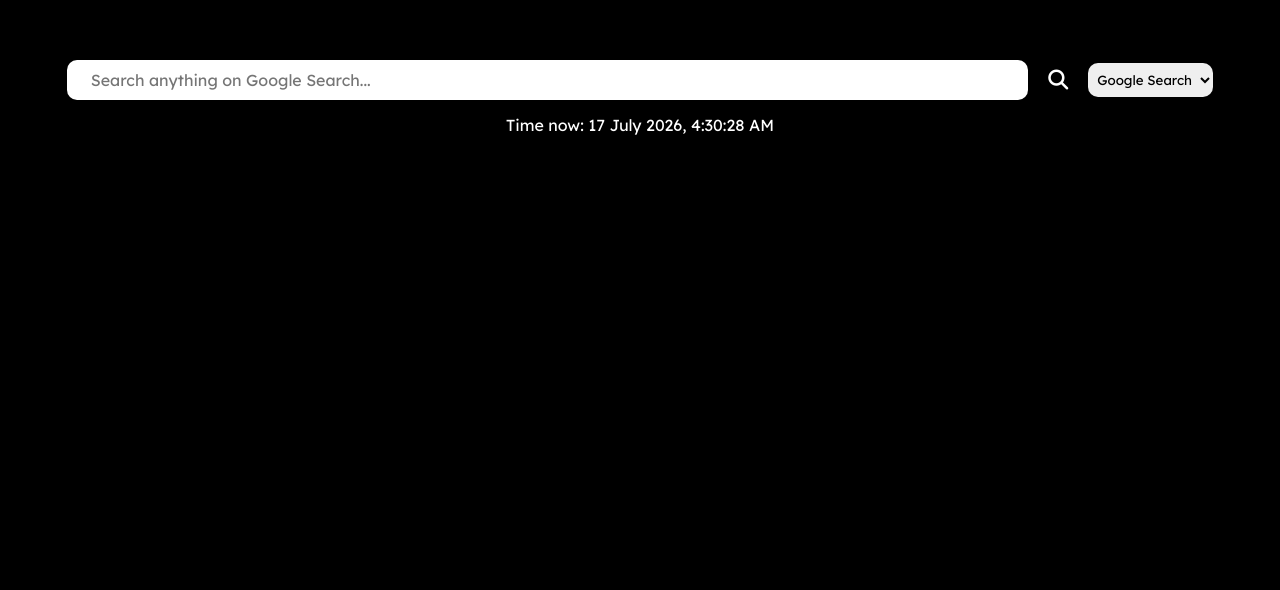
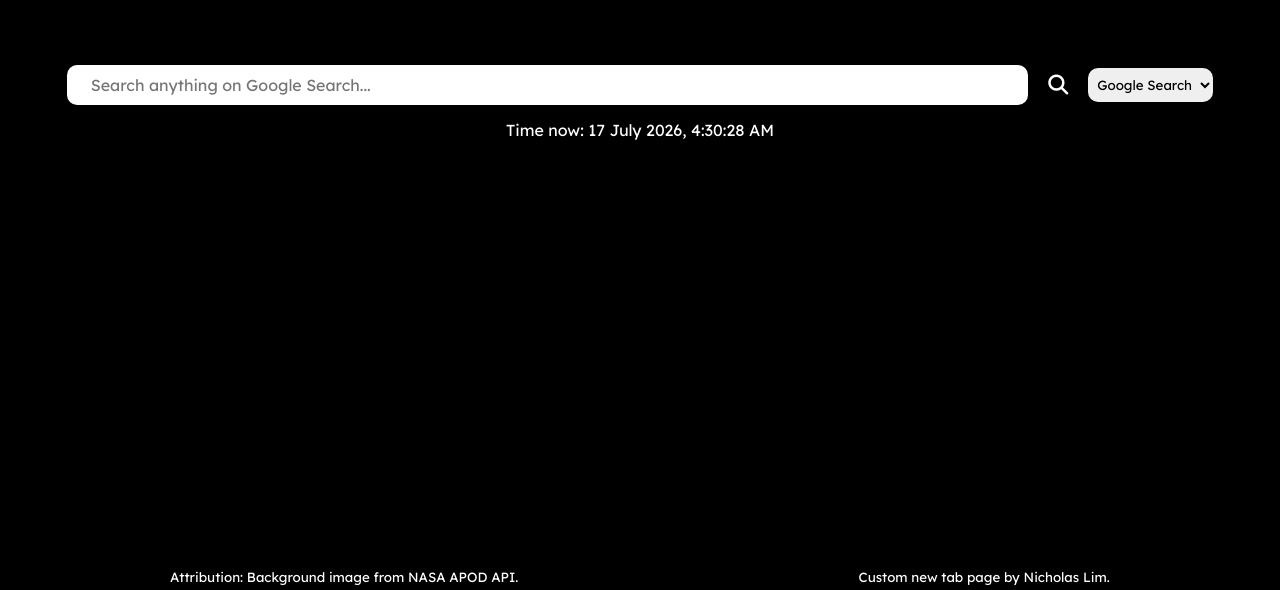
Before and after one commit to Nicholas1023/new-tab, a website built with Vite: page index.html in a window 1280 px wide. Shown: the part 210-800 px from the top of the page. Built offline with nearby package versions, Linux system fonts and the light colour scheme; no server answers.

Commit message:
Add footer for attribution

```diff
--- a/index.html
+++ b/index.html
@@ -21,7 +21,10 @@
             </select>
         </div>
         <p id="time"></p>
-        <div id="app"></div>
+        <footer>
+            <small id="imageCopyright">Attribution: Background image from NASA APOD API.</small>
+            <small>Custom new tab page by Nicholas Lim.</small>
+        </footer>
         <script type="module" src="src/main.js"></script>
         <script src="https://kit.fontawesome.com/c13c173d03.js" crossorigin="anonymous"></script>
     </body>
--- a/src/main.js
+++ b/src/main.js
@@ -8,6 +8,8 @@ let month = date.getMonth() + 1;
 
 fetch(`https://api.nasa.gov/planetary/apod?api_key=${API_KEY}&date=${year}-${month}-${day}`).then(response => response.json()).then(data => {
     document.body.background=data.url;
+    console.log(data)
+    document.getElementById("imageCopyright").textContent=`Attribution: Background image from NASA APOD API. Image is © ${data.copyright}`;
 });
 
 let searchEngine = document.getElementById("searchURL");
--- a/src/style.css
+++ b/src/style.css
@@ -37,3 +37,14 @@ select, button {
   justify-content: center;
   align-items: center;
 }
+
+footer {
+  margin: 0;
+  display: flex;
+  flex-direction: row;
+  justify-content: space-around;
+  width: 100%;
+  position: fixed;
+  bottom: 0;
+  left: 0;
+}
```
